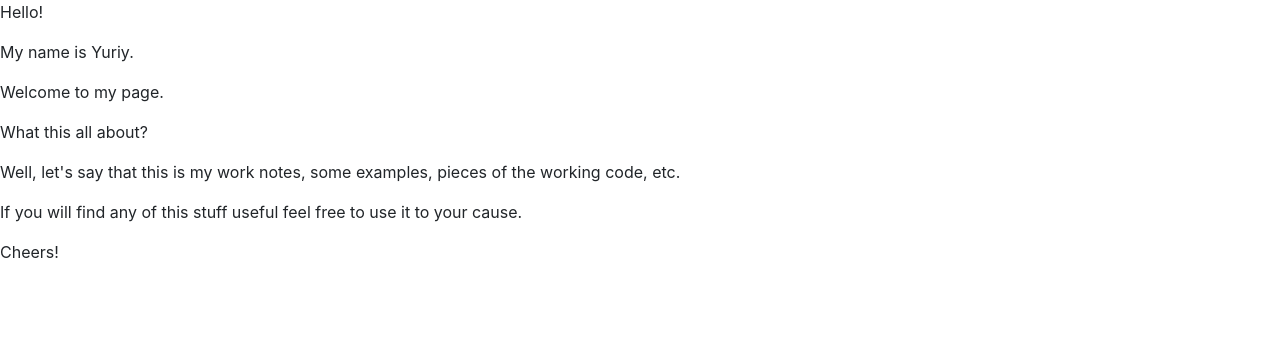
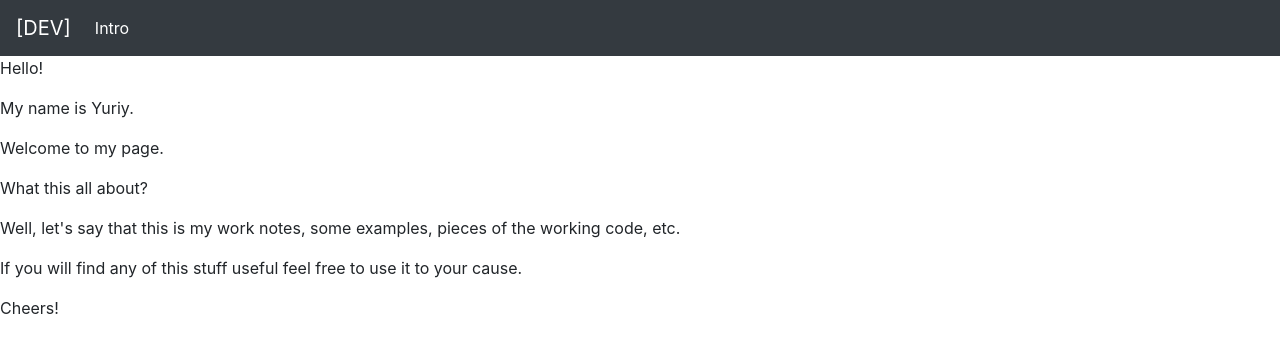
Before and after one commit to peacefullatom/dev, an Angular app: page /intro in a window 1280 px wide. Shown: the top 352 px of the page. Built offline with nearby package versions, Linux system fonts and the light colour scheme.

Commit message:
implemented navigation bar

```diff
--- a/src/app/app.component.html
+++ b/src/app/app.component.html
@@ -1 +1,2 @@
+<app-navigation [routes]="routes"></app-navigation>
 <router-outlet></router-outlet>
--- a/src/app/app.component.ts
+++ b/src/app/app.component.ts
@@ -1,4 +1,5 @@
 import { Component } from '@angular/core';
+import { appRoutes } from './const';
 
 @Component({
   selector: 'app-root',
@@ -6,5 +7,6 @@ import { Component } from '@angular/core';
   styleUrls: ['./app.component.scss']
 })
 export class AppComponent {
-  title = 'peacefullatom';
+  title = '[DEV]';
+  routes = appRoutes;
 }
--- /dev/null
+++ b/src/app/base/navigation/navigation.component.html
@@ -0,0 +1,22 @@
+<nav class="navbar sticky-top navbar-expand-lg navbar-dark bg-dark">
+  <a href="{{ defaultRoute.path }}" class="navbar-brand">
+    {{ defaultRoute.label }}
+  </a>
+  <button class="navbar-toggler" type="button" (click)="click()" #toggler>
+    <span class="navbar-toggler-icon"></span>
+  </button>
+  <div class="collapse navbar-collapse" #navbar>
+    <ul class="navbar-nav mr-auto">
+      <li *ngFor="let route of routes" class="nav-item">
+        <a
+          (click)="click()"
+          [routerLink]="route.path"
+          [routerLinkActive]="active"
+          class="nav-link"
+        >
+          {{ route.label }}
+        </a>
+      </li>
+    </ul>
+  </div>
+</nav>
--- /dev/null
+++ b/src/app/base/navigation/navigation.component.ts
@@ -0,0 +1,30 @@
+import { Component, ElementRef, Input, OnInit, ViewChild } from '@angular/core';
+import { defaultRoute } from 'src/app/const';
+import { IRoute } from 'src/app/types';
+
+@Component({
+  selector: 'app-navigation',
+  templateUrl: './navigation.component.html',
+  styleUrls: ['./navigation.component.scss']
+})
+export class NavigationComponent implements OnInit {
+  @Input() routes: IRoute[] = [];
+  @ViewChild('toggler', { static: true }) toggler: ElementRef<
+    HTMLButtonElement
+  >;
+  @ViewChild('navbar', { static: true }) navbar: ElementRef<HTMLDivElement>;
+
+  active = 'active';
+  defaultRoute = defaultRoute;
+
+  constructor() {}
+
+  ngOnInit() {
+    this.routes = this.routes.filter(route => !route.skip);
+  }
+
+  click(): void {
+    this.toggler.nativeElement.classList.toggle('collapsed');
+    this.navbar.nativeElement.classList.toggle('show');
+  }
+}
--- a/src/app/const.ts
+++ b/src/app/const.ts
@@ -1 +1,18 @@
+import { IntroComponent } from './intro/intro.component';
+import { IRoute } from './types';
+
+export const defaultPath = '/';
 export const introPath = 'intro';
+
+export const defaultRoute: IRoute = {
+  path: defaultPath,
+  skip: true,
+  label: '[DEV]'
+};
+
+export const appRoutes: IRoute[] = [
+  defaultRoute,
+  { path: introPath, component: IntroComponent, label: 'Intro' },
+  { path: '', redirectTo: introPath, pathMatch: 'full', skip: true },
+  { path: '**', redirectTo: '', skip: true }
+];
--- /dev/null
+++ b/src/app/types.ts
@@ -0,0 +1,9 @@
+import { Route } from '@angular/router';
+
+/** an extender of the default angular Route */
+export interface IRoute extends Route {
+  /** the label which corresponds the rout */
+  label?: string;
+  /** defines if route is a service route */
+  skip?: boolean;
+}
```
Also changed, not shown: src/app/app.module.ts (+5 -10 lines), src/app/base/navigation/navigation.module.ts (added, +11 -0 lines), src/app/base/navigation/navigation.component.scss (added), 1 other file (tests, documents, lock files or other folders).
